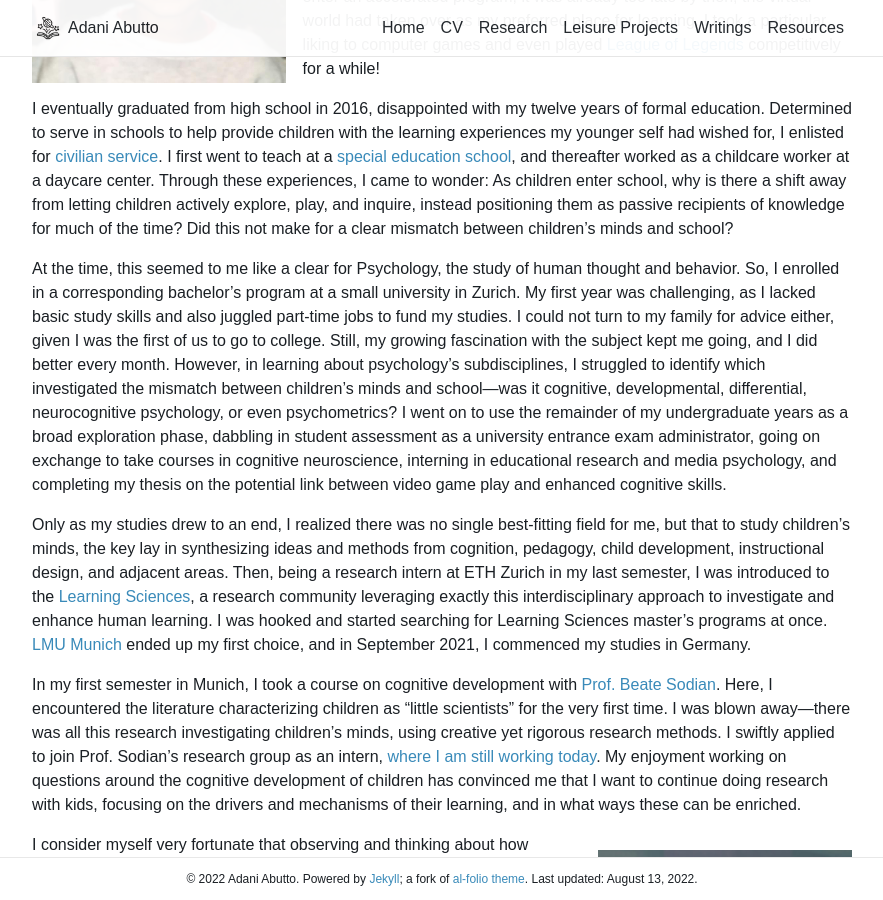
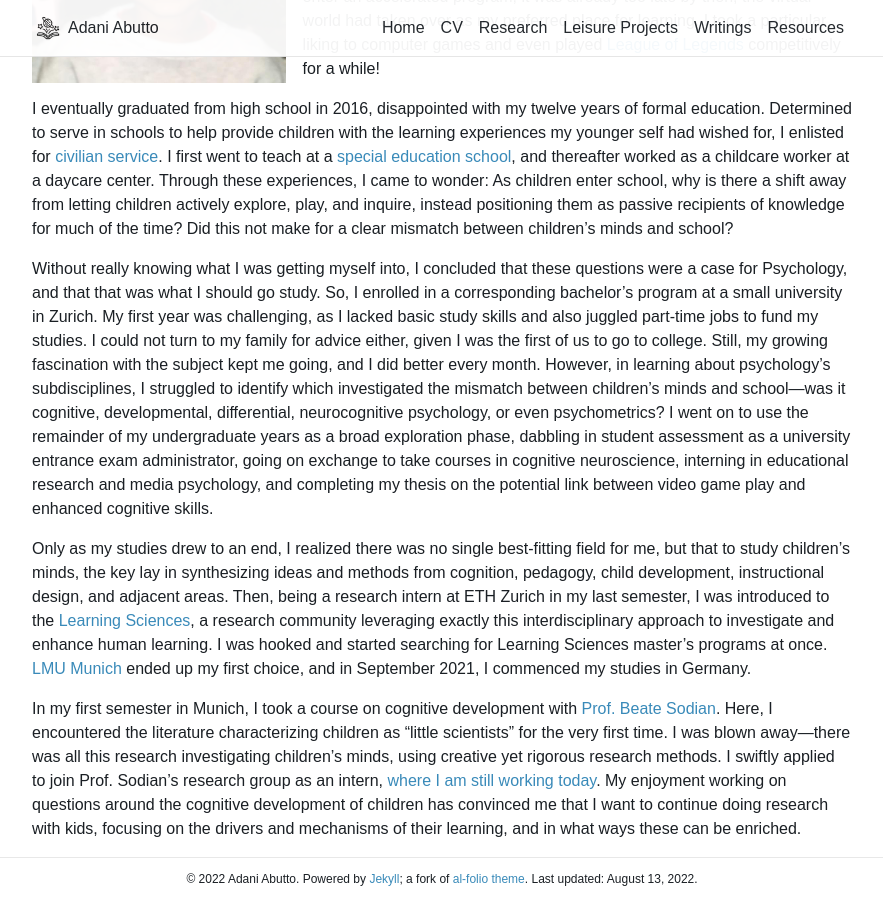
Before and after one commit to pindi-krishna/pindi-krishna.github.io, a Jekyll site: the page built from _pages/informalbio.md, in a window 1280 px wide and 900 px high, scrolled down 417 px. Shown: the whole window, without its empty margins (198-1081 px from the left). Built offline with Jekyll 4.4.1, drawn with Linux system fonts in a browser that asks for light colours; comment, search, counter and statistics services are not loaded; a style sheet for code colours, icons or effects is not loaded.

Commit message:
Update informalbio.md

```diff
--- a/_pages/informalbio.md
+++ b/_pages/informalbio.md
@@ -14,7 +14,7 @@
 
 I eventually graduated from high school in 2016, disappointed with my twelve years of formal education. Determined to serve in schools to help provide children with the learning experiences my younger self had wished for, I enlisted for <a href="https://en.wikipedia.org/wiki/Swiss_Civilian_Service" target="_blank">civilian service</a>. I first went to teach at a <a href="https://www.swissinfo.ch/eng/society/special-needs-education/44979096" target="_blank">special education school</a>, and thereafter worked as a childcare worker at a daycare center. Through these experiences, I came to wonder: As children enter school, why is there a shift away from letting children actively explore, play, and inquire, instead positioning them as passive recipients of knowledge for much of the time? Did this not make for a clear mismatch between children’s minds and school?
 
-At the time, this seemed to me like a clear for Psychology, the study of human thought and behavior. So, I enrolled in a corresponding bachelor’s program at a small university in Zurich. My first year was challenging, as I lacked basic study skills and also juggled part-time jobs to fund my studies. I could not turn to my family for advice either, given I was the first of us to go to college. Still, my growing fascination with the subject kept me going, and I did better every month. However, in learning about psychology’s subdisciplines, I struggled to identify which investigated the mismatch between children’s minds and school—was it cognitive, developmental, differential, neurocognitive psychology, or even psychometrics? I went on to use the remainder of my undergraduate years as a broad exploration phase, dabbling in student assessment as a university entrance exam administrator, going on exchange to take courses in cognitive neuroscience, interning in educational research and media psychology, and completing my thesis on the potential link between video game play and enhanced cognitive skills.
+Without really knowing what I was getting myself into, I concluded that these questions were a case for Psychology, and that that was what I should go study. So, I enrolled in a corresponding bachelor’s program at a small university in Zurich. My first year was challenging, as I lacked basic study skills and also juggled part-time jobs to fund my studies. I could not turn to my family for advice either, given I was the first of us to go to college. Still, my growing fascination with the subject kept me going, and I did better every month. However, in learning about psychology’s subdisciplines, I struggled to identify which investigated the mismatch between children’s minds and school—was it cognitive, developmental, differential, neurocognitive psychology, or even psychometrics? I went on to use the remainder of my undergraduate years as a broad exploration phase, dabbling in student assessment as a university entrance exam administrator, going on exchange to take courses in cognitive neuroscience, interning in educational research and media psychology, and completing my thesis on the potential link between video game play and enhanced cognitive skills.
 
 Only as my studies drew to an end, I realized there was no single best-fitting field for me, but that to study children’s minds, the key lay in synthesizing ideas and methods from cognition, pedagogy, child development, instructional design, and adjacent areas. Then, being a research intern at ETH Zurich in my last semester, I was introduced to the <a href="https://lidtfoundations.pressbooks.com/chapter/learning-sciences-by-victor-lee/" target="_blank">Learning Sciences</a>, a research community leveraging exactly this interdisciplinary approach to investigate and enhance human learning. I was hooked and started searching for Learning Sciences master’s programs at once. <a href="https://www.lmu.de/en/about-lmu/index.html" target="_blank">LMU Munich</a> ended up my first choice, and in September 2021, I commenced my studies in Germany.
 
```
